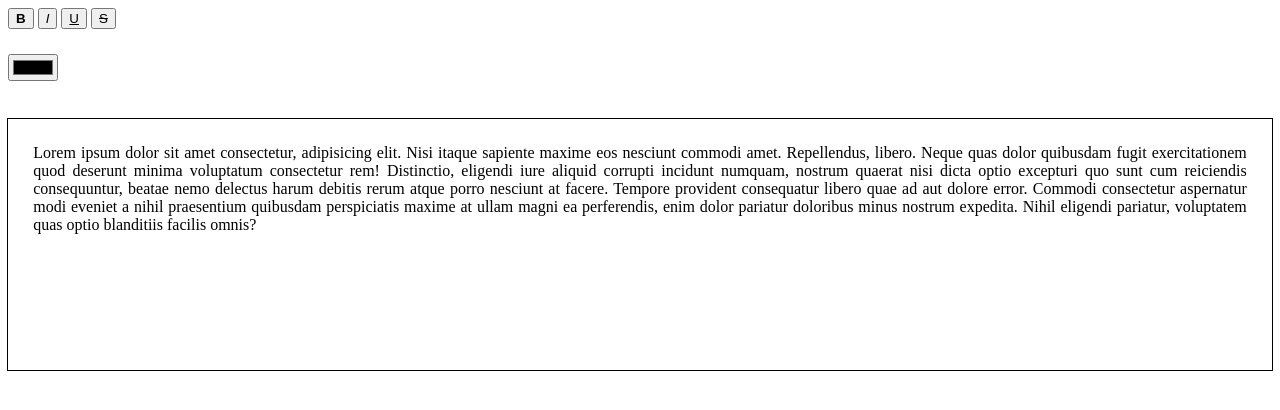
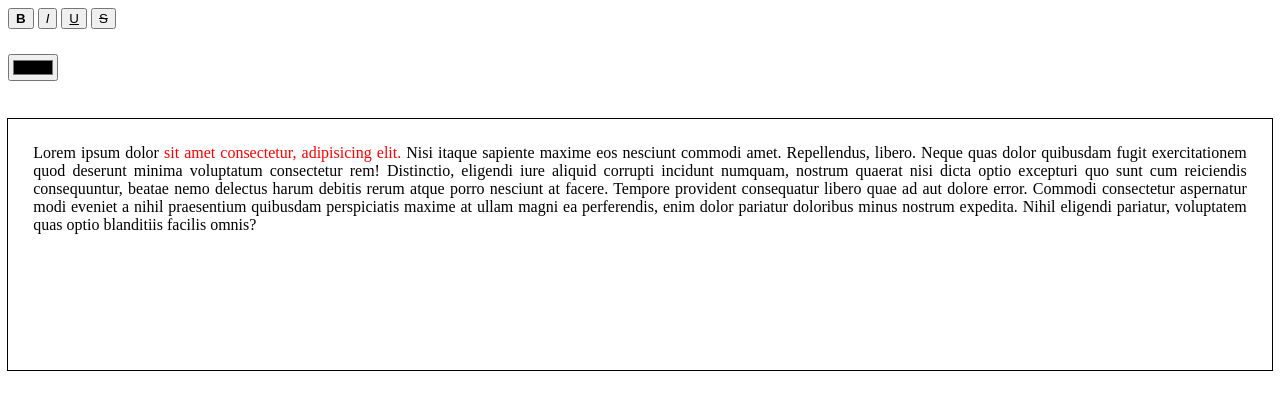
Before and after one commit to andre2xu/rich_text_editor, a website with bundled scripts: page index.html in a window 1280 px wide. Built offline with nearby package versions, Linux system fonts and the light colour scheme.

Commit message:
Modified the dummy text in the text box.

```diff
--- a/index.html
+++ b/index.html
@@ -32,7 +32,7 @@
     <input id="color-picker" type="color">
 
     <div id="text-box">
-        Lorem ipsum dolor sit amet consectetur, adipisicing elit. Nisi itaque sapiente maxime eos nesciunt commodi amet. Repellendus, libero. Neque quas dolor quibusdam fugit exercitationem quod deserunt minima voluptatum consectetur rem! Distinctio, eligendi iure aliquid corrupti incidunt numquam, nostrum quaerat nisi dicta optio excepturi quo sunt cum reiciendis consequuntur, beatae nemo delectus harum debitis rerum atque porro nesciunt at facere. Tempore provident consequatur libero quae ad aut dolore error. Commodi consectetur aspernatur modi eveniet a nihil praesentium quibusdam perspiciatis maxime at ullam magni ea perferendis, enim dolor pariatur doloribus minus nostrum expedita. Nihil eligendi pariatur, voluptatem quas optio blanditiis facilis omnis?
+        Lorem ipsum dolor <span data-type="color" style="color: rgb(255,0,0);">sit amet consectetur, adipisicing elit.</span> Nisi itaque sapiente maxime eos nesciunt commodi amet. Repellendus, libero. Neque quas dolor quibusdam fugit exercitationem quod deserunt minima voluptatum consectetur rem! Distinctio, eligendi iure aliquid corrupti incidunt numquam, nostrum quaerat nisi dicta optio excepturi quo sunt cum reiciendis consequuntur, beatae nemo delectus harum debitis rerum atque porro nesciunt at facere. Tempore provident consequatur libero quae ad aut dolore error. Commodi consectetur aspernatur modi eveniet a nihil praesentium quibusdam perspiciatis maxime at ullam magni ea perferendis, enim dolor pariatur doloribus minus nostrum expedita. Nihil eligendi pariatur, voluptatem quas optio blanditiis facilis omnis?
     </div>
 
     <script src="./dist/index.js"></script>
```
